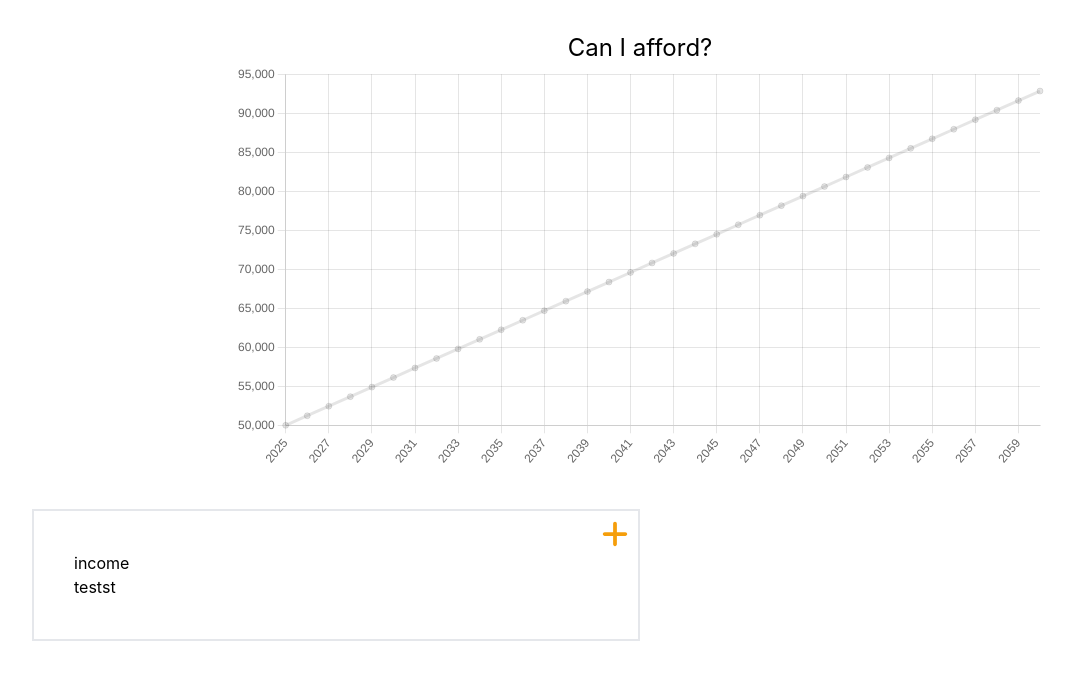
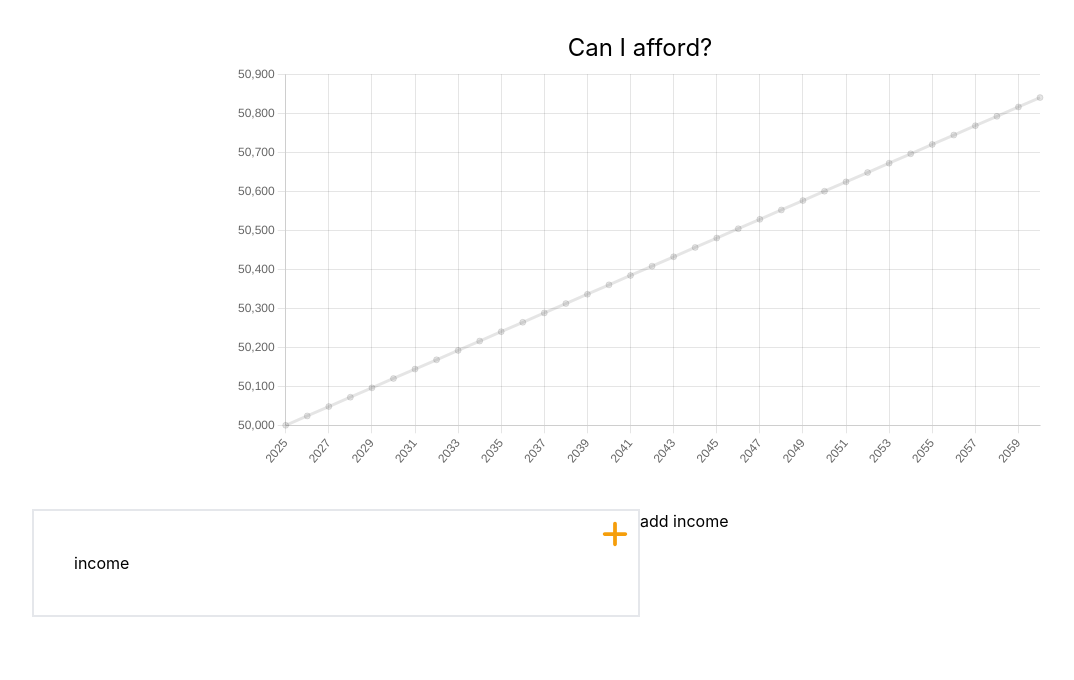
Before and after one commit to RSchlenker/can-i-afford, a Next.js app: page / in a window 1280 px wide. Both pictures are taken after a click on the link 615 px from the left and 534 px from the top of the page. Shown: the top 680 px of the page, without its empty margins (0-1074 px from the left). Built offline with nearby package versions, Linux system fonts and the light colour scheme.

Commit message:
Make add income hidden

```diff
--- a/app/BaseControlPanel.tsx
+++ b/app/BaseControlPanel.tsx
@@ -4,6 +4,7 @@ import { monthlyIncome } from '@/business/finances'
 import { FaPlus } from 'react-icons/fa6'
 import { Factor } from '@/business/SimulationEngine'
 import { useEffect, useState } from 'react'
+import UsedFactor from './UsedFactor'
 
 export default function BaseControlPanel() {
   const dispatch = useAppDispatch()
@@ -15,20 +16,37 @@ export default function BaseControlPanel() {
     setFactors(factors)
   }, [factors])
 
+  const [showMenu, toggleMenu] = useState(false)
+
   return (
-    <div className="w-1/2 border-2 p-10 my-10 relative">
+    <div className="flex my-10">
+      <div className="w-1/2 border-2 p-10 relative">
         {factorsToDisplay.map((factor) => {
-        return <div key={factor.id}>{factor.name}</div>
+          return <UsedFactor key={factor.id} factor={factor} />
         })}
         <a
           className="absolute top-2 right-2 text-3xl text-amber-500 hover:text-green-500"
           data-testid="add-factor"
-        onClick={() =>
-          dispatch(addFactor({ factor: monthlyIncome(100), name: 'testst' }))
-        }
+          onClick={() => toggleMenu(!showMenu)}
         >
           <FaPlus />
         </a>
       </div>
+      {showMenu ? (
+        <div className="">
+          <a
+            onClick={() =>
+              dispatch(
+                addFactor({ factor: monthlyIncome(100), name: 'income' }),
               )
             }
+          >
+            add income
+          </a>
+        </div>
+      ) : (
+        ''
+      )}
+    </div>
+  )
+}
--- /dev/null
+++ b/app/UsedFactor.tsx
@@ -0,0 +1,5 @@
+import { Factor } from '@/business/SimulationEngine'
+
+export default function UsedFactor({ factor }: { factor: Factor }) {
+  return <div key={factor.id}>{factor.name}</div>
+}
```
Also changed, not shown: 1 other file (tests, documents, lock files or other folders). Lines whose indentation alone changed are shown as unchanged.
